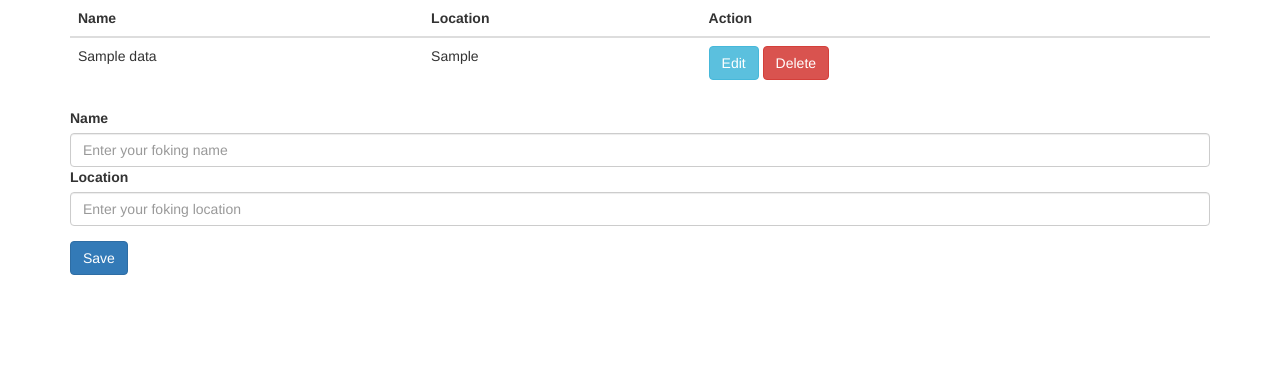
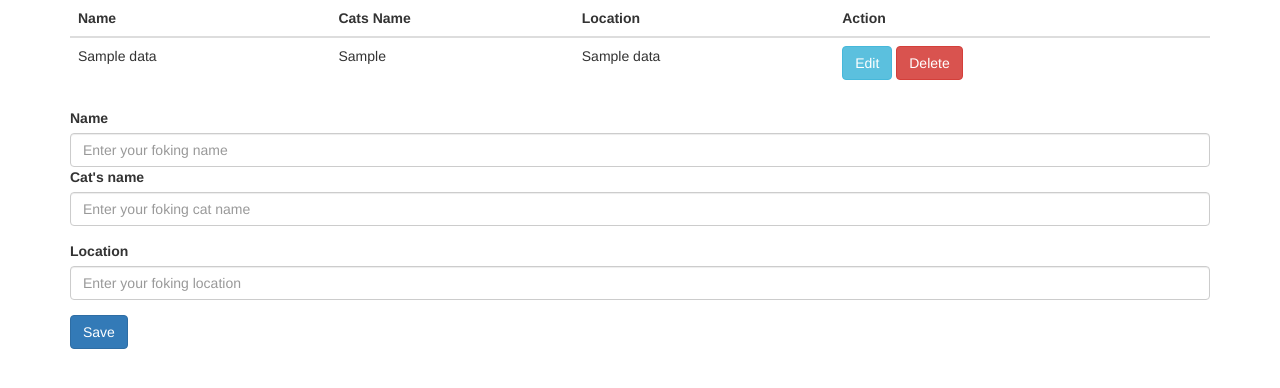
Before and after one commit to afiqaiman98/crud, a PHP site: page /index.php in a window 1280 px wide. Shown: the top 388 px of the page. Run offline with PHP 8.4, Linux system fonts and the light colour scheme; tables that the repository leaves empty or names only in its code hold one stand-in row (values such as "Sample post").

Commit message:
tambah cat column

```diff
--- a/index.php
+++ b/index.php
@@ -37,6 +37,7 @@
           <thead>
             <tr>
               <th>Name</th>
+              <th>Cats Name</th>
               <th>Location</th>
               <th colspan = "2">Action</th>
             </tr>
@@ -47,6 +48,7 @@
         <tr>
           <td><?php echo $row['name']; ?></td>
           <td><?php echo $row['location']; ?></td>
+          <td><?php echo $row['catname']; ?></td>
           <td>
             <a href = "index.php?edit=<?php echo $row['id']; ?>"
                 class= "btn btn-info">Edit</a>
@@ -78,9 +80,14 @@
           <input type = "text" name = "name" class = "form-control" value="<?php echo $name; ?>" placeholder = "Enter your foking name">
           </div>
           <div class = "form-group">
+          <label>Cat's name</label>
+          <input type = "text" name = "cname" class = "form-control" value="<?php echo $cname; ?>" placeholder = "Enter your foking cat name">
+          </div>
+          <div class = "form-group">
           <label>Location</label>
           <input type = "text" name = "location" class = "form-control" value="<?php echo $location;?>" placeholder = "Enter your foking location">
           </div>
+
           <div class = "form-group">
 
           <?php
--- a/process.php
+++ b/process.php
@@ -5,15 +5,17 @@ session_start();
 $mysqli = new mysqli('localhost', 'root', '','crud') or die(mysqli_error($mysqli));
 
 $name = '';
+$cname = '';
 $location = '';
 $update = false;
 $id=0;
 
 if(isset($_POST['save'])){
     $name = $_POST['name'];
+    $cname = $_POST['cname'];
     $location = $_POST['location'];
 
-    $mysqli->query("INSERT into data(name,location) values('$name','$location')") or die($mysqli->error);
+    $mysqli->query("INSERT into data(name,catname,location) values('$name','$cname','$location')") or die($mysqli->error);
 
     $_SESSION['message'] = "record has been saved!";
     $_SESSION['msg_type'] = "success";
@@ -40,6 +42,7 @@ if(isset($_GET['edit'])){
     if ($result->num_rows){
         $row = $result->fetch_array();
         $name = $row['name'];
+        $cname = $row['cname'];
         $location = $row['location'];
     }
 }
@@ -47,9 +50,10 @@ if(isset($_GET['edit'])){
 if (isset($_POST['update'])) {
     $id = $_POST['id'];
     $name = $_POST['name'];
+    $cname = $_POST['cname'];
     $location = $_POST['location'];
 
-    $result = $mysqli->query("UPDATE data SET name = '$name', location = '$location'  WHERE id = $id") or die($mysqli->error);
+    $result = $mysqli->query("UPDATE data SET name = '$name', catname = '$cname', location = '$location'  WHERE id = $id") or die($mysqli->error);
 
     $_SESSION['message'] = "Record has been updated";
     $_SESSION['msg_type'] = "warning";
```
